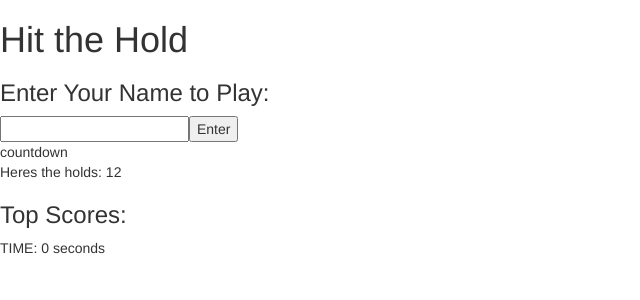
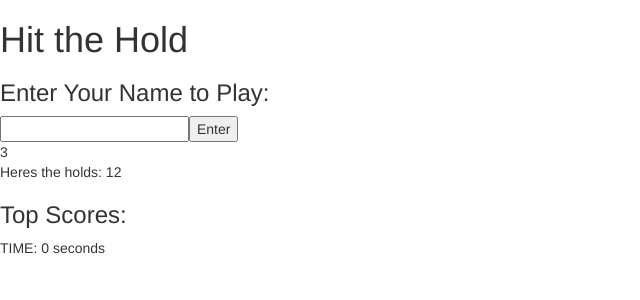
Before and after one commit to ctnswb/hit-the-hold-a5, an Angular app: page / in a window 1280 px wide. Shown: the top 300 px of the page, without its empty margins (0-640 px from the left). Built offline with nearby package versions, Linux system fonts and the light colour scheme.

Commit message:
display count in the countdown, passing value from app to child component

```diff
--- a/src/app/app.component.html
+++ b/src/app/app.component.html
@@ -1,6 +1,6 @@
 <h1>Hit the Hold {{player}}</h1>
 <name-input (nameEntered) = "onPlayerEntered($event)"></name-input>
-<countdown></countdown>
+<countdown [count]="count" ></countdown>
 <hold-list></hold-list>
 <score-list></score-list>
 <timer></timer>
--- a/src/app/app.component.ts
+++ b/src/app/app.component.ts
@@ -8,6 +8,7 @@ import { Component } from '@angular/core';
 export class AppComponent {
   title = 'app';
   player: String;
+  count: Number = 3;
 
   onPlayerEntered(name) {
     this.player = name;
--- a/src/app/countdown/countdown.component.html
+++ b/src/app/countdown/countdown.component.html
@@ -1,2 +1 @@
-<!-- <span class="countdown">{{$ctrl.count}}</span> -->
-<span>countdown</span>
+<span>{{count}}</span>
--- a/src/app/countdown/countdown.component.ts
+++ b/src/app/countdown/countdown.component.ts
@@ -1,9 +1,9 @@
-import { Component } from '@angular/core';
+import { Component, Input } from '@angular/core';
 
 @Component({
   selector: 'countdown',
   templateUrl: './countdown.component.html'
 })
 export class countdownComponent {
-
+  @Input() count: Number;
 }
--- a/src/app/holdList/holdList.component.html
+++ b/src/app/holdList/holdList.component.html
@@ -1,6 +1,3 @@
-<!-- <div ng-repeat= "hold in $ctrl.holds">
-<hold hold=hold><h5><em>hold</em> component goes here</h5></hold>
-</div> -->
 <div> Heres the holds:
 <hold *ngFor="let hold of holds" [hold]="hold"></hold>
 </div>
```
